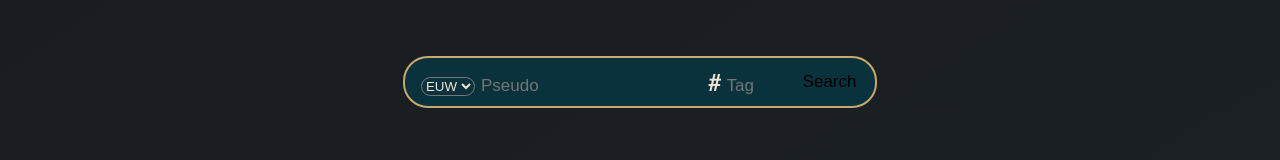
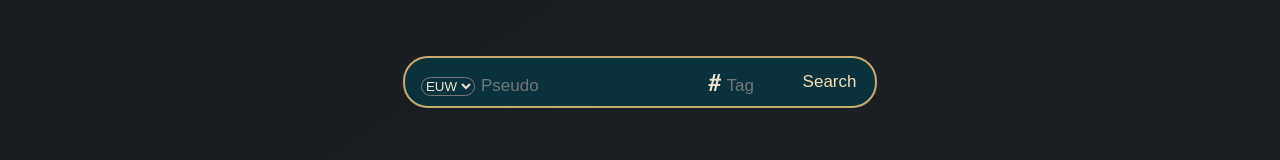
Before and after one commit to LucasMastrovito/MasteriesAdventures, a React (Create React App) app in the folder front/: page / in a window 1280 px wide. Shown: the part 144-304 px from the top of the page. Built offline with nearby package versions, Linux system fonts and the light colour scheme.

Commit message:
Update Search.css

```diff
--- a/front/src/Home/Search.css
+++ b/front/src/Home/Search.css
@@ -102,6 +102,7 @@ textarea:focus, input:focus {
     background-color: #ffffff00;
     border: none;
     cursor: pointer;
+    color: wheat;
 }
 
 /* .searchbutton:hover {
```
